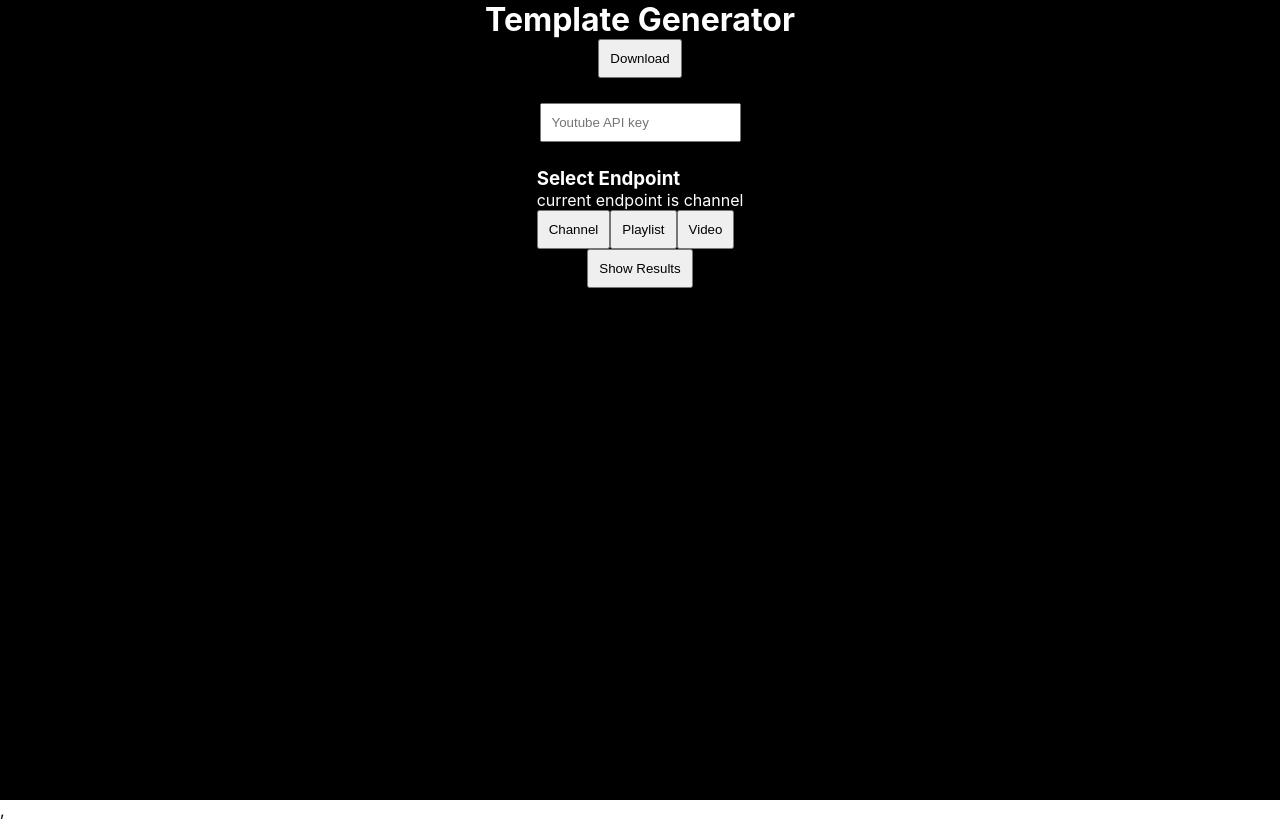
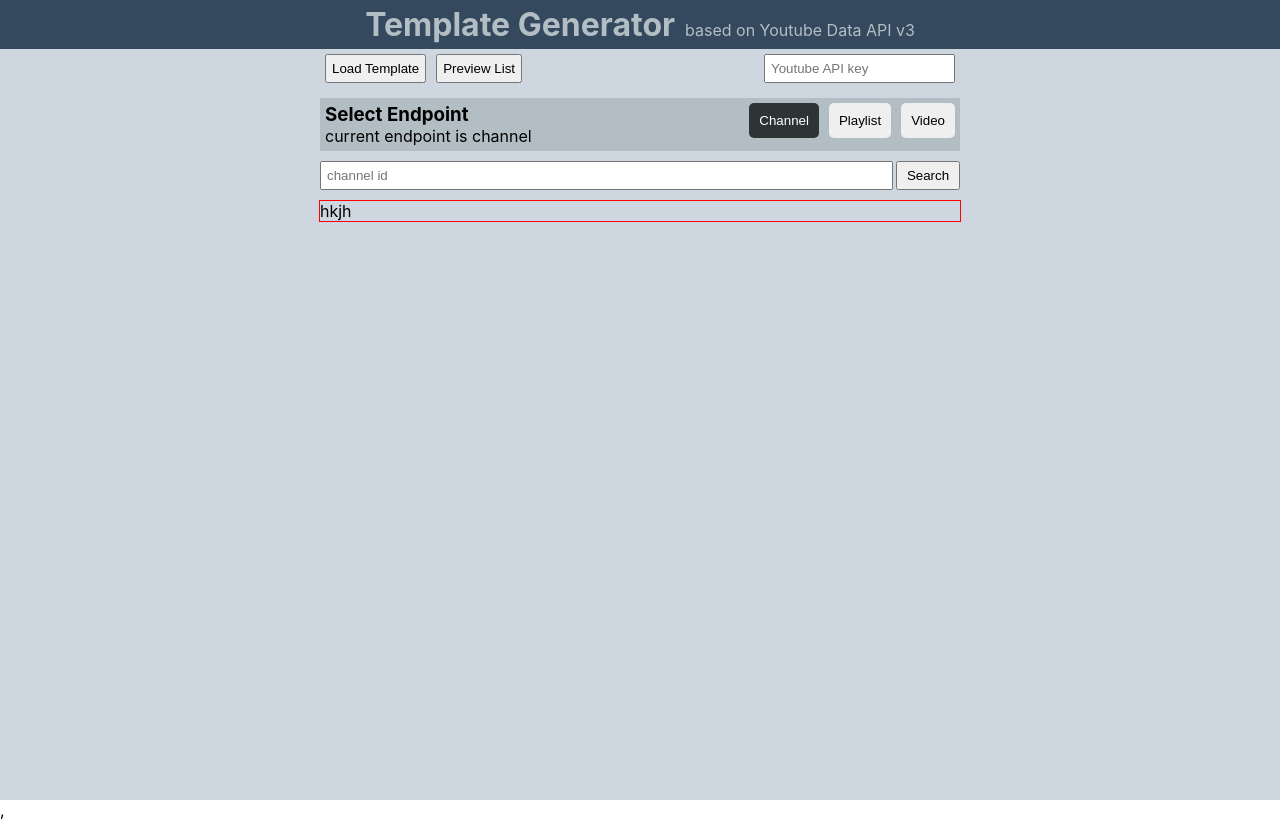
Before and after one commit to akashvaghela09/lofi-radio, a React (Create React App) app: page /template in a window 1280 px wide. Built offline with nearby package versions, Linux system fonts and the light colour scheme.

Commit message:
basic form added

```diff
--- a/src/Components/Template.jsx
+++ b/src/Components/Template.jsx
@@ -1,5 +1,7 @@
 import React, { useRef, useState } from 'react';
 import styles from "../Styles/Template.module.css";
+import Modal from 'react-modal';
+
 import mydata from "../Template/playlist.json";
 const Template = () => {
     const [downloadUrl, setDownUrl] = useState(null)
@@ -21,33 +23,59 @@ const Template = () => {
         myref.current.click()
     }
 
+
+    const handleSearch = () => {
+
+    }
     return (
         <div className={styles.wrapper}>
-            <h1>Template Generator</h1>
-            <button onClick={(e) => download(e)}>Download</button><br></br>
-            <a
-                className={styles.downloadLink}
-                download="template.json"
-                href={downloadUrl}
-                ref={myref}
-            >download link</a>
+            <div className={styles.titleDiv}>
+                <h1 className={styles.title}>Template Generator</h1>
+                <p className={styles.subTitle}>based on Youtube Data API v3</p>
+            </div>
 
+            <div className={styles.configDiv}>
+                <button className={styles.loadBtn}>Load Template</button>
+                <button className={styles.previewBtn}>Preview List</button>
+                {/* <button onClick={(e) => download(e)}>Download</button><br></br> */}
                 <input
+                    className={styles.keyInput}
                     value={apiKey}
                     type="text"
                     placeholder='Youtube API key'
                     onChange={(e) => setAPIKey(e.target.value)}
                 />
-            <br></br>
-
-            <div>
-                <h3>Select Endpoint </h3>
-                <p>current endpoint is {endPoint}</p>
-                <button onClick={() => setEndPoint("channel")}>Channel</button>
-                <button onClick={() => setEndPoint("playlist")}>Playlist</button>
-                <button onClick={() => setEndPoint("video")}>Video</button>
+                <a
+                    className={styles.downloadLink}
+                    download="template.json"
+                    href={downloadUrl}
+                    ref={myref}
+                >download link</a>
+                <div className={styles.endPointDiv}>
+                    <div className={styles.endPointTitleDiv}>
+                        <h3 className={styles.endPointText}>Select Endpoint </h3>
+                        <p className={styles.endPointText}>current endpoint is {endPoint}</p>
+                    </div>
+                    <div className={styles.endPointBtnDiv}>
+                        <button className={endPoint === "channel" ? styles.activeEndPoint : styles.endPointBtn} onClick={() => setEndPoint("channel")}>Channel</button>
+                        <button className={endPoint === "playlist" ? styles.activeEndPoint : styles.endPointBtn} onClick={() => setEndPoint("playlist")}>Playlist</button>
+                        <button className={endPoint === "video" ? styles.activeEndPoint : styles.endPointBtn} onClick={() => setEndPoint("video")}>Video</button>
+                    </div>
+                </div>
+                <div className={styles.searchDiv}>
+                    <div className={styles.searchInputDiv}>
+                        <input className={styles.searchInput} placeholder={`${endPoint} id`}/>
+                    </div>
+                    <div className={styles.searchBtnDiv}>
+                        <button className={styles.searchBtn} onClick={() => handleSearch()}>Search</button>
+                    </div>
+                </div>
             </div>
-            <button onClick={() => console.log(apiKey)}>Show Results</button>
+            <div className={styles.resultDiv}>
+                {
+                    "hkjh"
+                }
+            </div>
         </div>
     )
 }
--- a/src/Styles/Template.module.css
+++ b/src/Styles/Template.module.css
@@ -1,23 +1,105 @@
 .wrapper {
-    background-color: black;
-    width: 100%;
+    width: 100vw;
     height: 100vh;
-    color: white;
     display: flex;
     flex-direction: column;
     align-items: center;
 }
 
-button {
-    padding: 10px;
-    width: fit-content;
+.titleDiv {
+    width: 100%;
+    background-color: #34495e;
+    display: flex;
+    justify-content: center;
+    align-items: baseline;
+    color: #b2bec3;
 }
 
-input {
-    padding: 10px;
+.title, .subTitle {
     margin: 5px;
 }
 
 .downloadLink {
     display: none;
 }
+
+.configDiv {
+    width: 50%;
+}
+
+.loadBtn, .previewBtn {
+    padding: 5px;
+    margin: 5px;
+    cursor: pointer;
+}
+
+.keyInput {
+    float: right;
+    padding: 5px;
+    margin: 5px;
+}
+
+.endPointDiv {
+    /* clear: right; */
+    display: flex;
+    margin-top: 10px;
+    background-color: #b2bec3;
+}
+
+.endPointTitleDiv {
+    width: 50%;
+    padding: 5px;
+}
+
+.endPointBtnDiv {
+    width: 50%;
+    display: flex;
+    justify-content: flex-end;
+    /* flex-direction: column; */
+}
+
+.endPointBtn, .activeEndPoint {
+    padding: 10px;
+    margin: 5px;
+    border-radius: 5px;
+    cursor: pointer;
+    border: none;
+    height: fit-content;
+}
+
+.activeEndPoint {
+    background-color: #2d3436;
+    border: #2d3436;
+    color: white;
+}
+
+.searchDiv {
+    display: flex;
+    width: 100%;
+    margin: 10px 0px;
+}
+
+.searchInputDiv {
+    width: 90%;
+
+}
+
+.searchBtnDiv{
+    width: 10%;
+
+}
+
+.searchInput {
+    padding: 5px;
+    width: 97%;
+}
+
+.searchBtn {
+    width: 100%;
+    padding: 5px;
+}
+
+.resultDiv {
+    width: 50%;
+    border: 1px solid red;
+}
```
